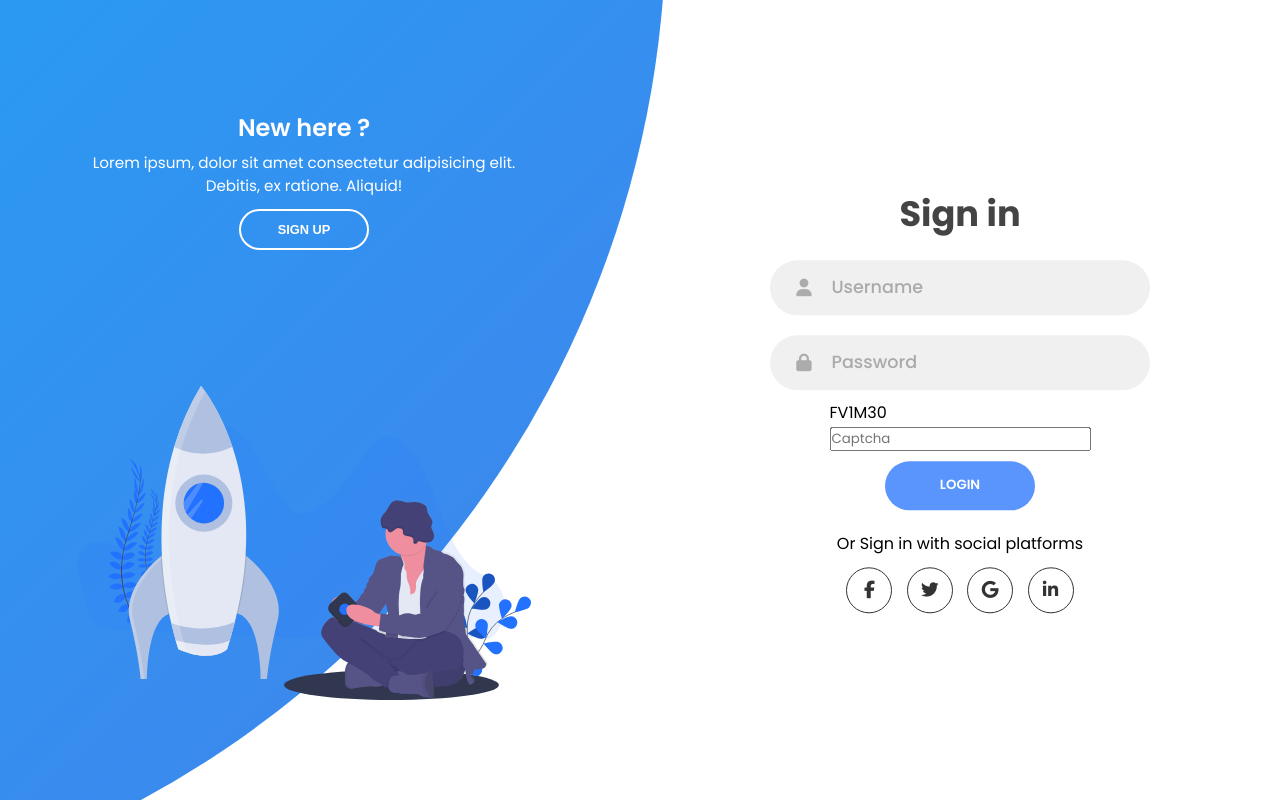
After one commit to PranavKadagadakai/CertifyTrack, a Django app: page /signup in a window 1280 px wide. The commit adds this page. Run offline with Django 5.2, Linux system fonts and the light colour scheme; some libraries are stand-ins or nearby versions.

Commit message:
signup pages

```diff
--- a/Cert/urls.py
+++ b/Cert/urls.py
@@ -4,6 +4,7 @@ from Cert import views
 urlpatterns = [
     path('', views.home, name='home'),
     path('landingpage', views.landingpage, name='landingpage'),
-    path('profile', views.profile, name='profile')
+    path('profile', views.profile, name='profile'),
+    path('signup', views.signup, name='signup')
 
 ]
--- a/Cert/views.py
+++ b/Cert/views.py
@@ -9,3 +9,6 @@ def landingpage(request):
 
 def profile(request):
     return render(request, 'profile.html')
+
+def signup(request):
+    return render(request, 'signup.html')
--- /dev/null
+++ b/static/css/signup.css
@@ -0,0 +1,401 @@
+@import url("https://fonts.googleapis.com/css2?family=Poppins:wght@200;300;400;500;600;700;800&display=swap");
+
+* {
+  margin: 0;
+  padding: 0;
+  box-sizing: border-box;
+}
+
+body,
+input {
+  font-family: "Poppins", sans-serif;
+}
+
+.container {
+  position: relative;
+  width: 100%;
+  background-color: #fff;
+  min-height: 100vh;
+  overflow: hidden;
+}
+
+.forms-container {
+  position: absolute;
+  width: 100%;
+  height: 100%;
+  top: 0;
+  left: 0;
+}
+
+.signin-signup {
+  position: absolute;
+  top: 50%;
+  transform: translate(-50%, -50%);
+  left: 75%;
+  width: 50%;
+  transition: 1s 0.7s ease-in-out;
+  display: grid;
+  grid-template-columns: 1fr;
+  z-index: 5;
+}
+
+form {
+  display: flex;
+  align-items: center;
+  justify-content: center;
+  flex-direction: column;
+  padding: 0rem 5rem;
+  transition: all 0.2s 0.7s;
+  overflow: hidden;
+  grid-column: 1 / 2;
+  grid-row: 1 / 2;
+}
+
+form.sign-up-form {
+  opacity: 0;
+  z-index: 1;
+}
+
+form.sign-in-form {
+  z-index: 2;
+}
+
+.title {
+  font-size: 2.2rem;
+  color: #444;
+  margin-bottom: 10px;
+}
+
+.input-field {
+  max-width: 380px;
+  width: 100%;
+  background-color: #f0f0f0;
+  margin: 10px 0;
+  height: 55px;
+  border-radius: 55px;
+  display: grid;
+  grid-template-columns: 15% 85%;
+  padding: 0 0.4rem;
+  position: relative;
+}
+
+.input-field i {
+  text-align: center;
+  line-height: 55px;
+  color: #acacac;
+  transition: 0.5s;
+  font-size: 1.1rem;
+}
+
+
+.input-field input {
+  background: none;
+  outline: none;
+  border: none;
+  line-height: 1;
+  font-weight: 600;
+  font-size: 1.1rem;
+  color: #333;
+}
+
+.input-field input::placeholder {
+  color: #aaa;
+  font-weight: 500;
+}
+
+.social-text {
+  padding: 0.7rem 0;
+  font-size: 1rem;
+}
+
+.social-media {
+  display: flex;
+  justify-content: center;
+}
+
+.social-icon {
+  height: 46px;
+  width: 46px;
+  display: flex;
+  justify-content: center;
+  align-items: center;
+  margin: 0 0.45rem;
+  color: #333;
+  border-radius: 50%;
+  border: 1px solid #333;
+  text-decoration: none;
+  font-size: 1.1rem;
+  transition: 0.3s;
+}
+
+.social-icon:hover {
+  color: #4481eb;
+  border-color: #4481eb;
+}
+
+.btn {
+  width: 150px;
+  background-color: #5995fd;
+  border: none;
+  outline: none;
+  height: 49px;
+  border-radius: 49px;
+  color: #fff;
+  text-transform: uppercase;
+  font-weight: 600;
+  margin: 10px 0;
+  cursor: pointer;
+  transition: 0.5s;
+}
+
+.btn:hover {
+  background-color: #4d84e2;
+}
+.panels-container {
+  position: absolute;
+  height: 100%;
+  width: 100%;
+  top: 0;
+  left: 0;
+  display: grid;
+  grid-template-columns: repeat(2, 1fr);
+}
+
+.container:before {
+  content: "";
+  position: absolute;
+  height: 2000px;
+  width: 2000px;
+  top: -10%;
+  right: 48%;
+  transform: translateY(-50%);
+  background-image: linear-gradient(-45deg, #4481eb 0%, #04befe 100%);
+  transition: 1.8s ease-in-out;
+  border-radius: 50%;
+  z-index: 6;
+}
+
+.image {
+  width: 100%;
+  transition: transform 1.1s ease-in-out;
+  transition-delay: 0.4s;
+}
+
+.panel {
+  display: flex;
+  flex-direction: column;
+  align-items: flex-end;
+  justify-content: space-around;
+  text-align: center;
+  z-index: 6;
+}
+
+.left-panel {
+  pointer-events: all;
+  padding: 3rem 17% 2rem 12%;
+}
+
+.right-panel {
+  pointer-events: none;
+  padding: 3rem 12% 2rem 17%;
+}
+
+.panel .content {
+  color: #fff;
+  transition: transform 0.9s ease-in-out;
+  transition-delay: 0.6s;
+}
+
+.panel h3 {
+  font-weight: 600;
+  line-height: 1;
+  font-size: 1.5rem;
+}
+
+.panel p {
+  font-size: 0.95rem;
+  padding: 0.7rem 0;
+}
+
+.btn.transparent {
+  margin: 0;
+  background: none;
+  border: 2px solid #fff;
+  width: 130px;
+  height: 41px;
+  font-weight: 600;
+  font-size: 0.8rem;
+}
+
+.right-panel .image,
+.right-panel .content {
+  transform: translateX(800px);
+}
+
+/* ANIMATION */
+
+.container.sign-up-mode:before {
+  transform: translate(100%, -50%);
+  right: 52%;
+}
+
+.container.sign-up-mode .left-panel .image,
+.container.sign-up-mode .left-panel .content {
+  transform: translateX(-800px);
+}
+
+.container.sign-up-mode .signin-signup {
+  left: 25%;
+}
+
+.container.sign-up-mode form.sign-up-form {
+  opacity: 1;
+  z-index: 2;
+}
+
+.container.sign-up-mode form.sign-in-form {
+  opacity: 0;
+  z-index: 1;
+}
+
+.container.sign-up-mode .right-panel .image,
+.container.sign-up-mode .right-panel .content {
+  transform: translateX(0%);
+}
+
+.container.sign-up-mode .left-panel {
+  pointer-events: none;
+}
+
+.container.sign-up-mode .right-panel {
+  pointer-events: all;
+}
+
+@media (max-width: 870px) {
+  .container {
+    min-height: 800px;
+    height: 100vh;
+  }
+  .signin-signup {
+    width: 100%;
+    top: 95%;
+    transform: translate(-50%, -100%);
+    transition: 1s 0.8s ease-in-out;
+  }
+
+  .signin-signup,
+  .container.sign-up-mode .signin-signup {
+    left: 50%;
+  }
+
+  .panels-container {
+    grid-template-columns: 1fr;
+    grid-template-rows: 1fr 2fr 1fr;
+  }
+
+  .panel {
+    flex-direction: row;
+    justify-content: space-around;
+    align-items: center;
+    padding: 2.5rem 8%;
+    grid-column: 1 / 2;
+  }
+
+  .right-panel {
+    grid-row: 3 / 4;
+  }
+
+  .left-panel {
+    grid-row: 1 / 2;
+  }
+
+  .image {
+    width: 200px;
+    transition: transform 0.9s ease-in-out;
+    transition-delay: 0.6s;
+  }
+
+  .panel .content {
+    padding-right: 15%;
+    transition: transform 0.9s ease-in-out;
+    transition-delay: 0.8s;
+  }
+
+  .panel h3 {
+    font-size: 1.2rem;
+  }
+
+  .panel p {
+    font-size: 0.7rem;
+    padding: 0.5rem 0;
+  }
+
+  .btn.transparent {
+    width: 110px;
+    height: 35px;
+    font-size: 0.7rem;
+  }
+
+  .container:before {
+    width: 1500px;
+    height: 1500px;
+    transform: translateX(-50%);
+    left: 30%;
+    bottom: 68%;
+    right: initial;
+    top: initial;
+    transition: 2s ease-in-out;
+  }
+
+  .container.sign-up-mode:before {
+    transform: translate(-50%, 100%);
+    bottom: 32%;
+    right: initial;
+  }
+
+  .container.sign-up-mode .left-panel .image,
+  .container.sign-up-mode .left-panel .content {
+    transform: translateY(-300px);
+  }
+
+  .container.sign-up-mode .right-panel .image,
+  .container.sign-up-mode .right-panel .content {
+    transform: translateY(0px);
+  }
+
+  .right-panel .image,
+  .right-panel .content {
+    transform: translateY(300px);
+  }
+
+  .container.sign-up-mode .signin-signup {
+    top: 5%;
+    transform: translate(-50%, 0);
+  }
+}
+
+@media (max-width: 570px) {
+  form {
+    padding: 0 1.5rem;
+  }
+
+  .image {
+    display: none;
+  }
+  .panel .content {
+    padding: 0.5rem 1rem;
+  }
+  .container {
+    padding: 1.5rem;
+  }
+
+  .container:before {
+    bottom: 72%;
+    left: 50%;
+  }
+
+  .container.sign-up-mode:before {
+    bottom: 28%;
+    left: 50%;
+  }
+}
--- /dev/null
+++ b/static/js/app.js
@@ -0,0 +1,71 @@
+const sign_in_btn = document.querySelector("#sign-in-btn");
+const sign_up_btn = document.querySelector("#sign-up-btn");
+const container = document.querySelector(".container");
+
+// Toggle between Sign Up and Sign In modes
+sign_up_btn.addEventListener("click", () => {
+  container.classList.add("sign-up-mode");
+});
+
+sign_in_btn.addEventListener("click", () => {
+  container.classList.remove("sign-up-mode");
+});
+
+// Captcha functionality for both forms
+var allValue = [
+  'A', 'B', 'C', 'D', 'E', 'F', 'G', 'H', 'I', 'J', 'K', 'L', 'M', 'N', 'O', 'P',
+  'Q', 'R', 'S', 'T', 'U', 'V', 'W', 'X', 'Y', 'Z', '1', '2', '3', '4', '5',
+  '6', '7', '8', '9', '0'
+];
+
+function generateCaptcha() {
+  let cValue = "";
+  for (let i = 0; i < 6; i++) {
+    cValue += allValue[Math.floor(Math.random() * allValue.length)];
+  }
+  return cValue;
+}
+
+// Set initial captchas
+const captchaValueSignIn = document.querySelector("#captchaValueSignIn");
+const captchaValueSignUp = document.querySelector("#captchaValueSignUp");
+
+const inputCaptchaSignIn = document.querySelector("#inputCaptchaSignIn");
+const inputCaptchaSignUp = document.querySelector("#inputCaptchaSignUp");
+
+const submitBtnSignIn = document.querySelector("#submitBtnSignIn");
+const submitBtnSignUp = document.querySelector("#submitBtnSignUp");
+
+let currentCaptchaSignIn = generateCaptcha();
+let currentCaptchaSignUp = generateCaptcha();
+
+captchaValueSignIn.textContent = currentCaptchaSignIn;
+captchaValueSignUp.textContent = currentCaptchaSignUp;
+
+// Validate Sign In captcha
+submitBtnSignIn.addEventListener("click", () => {
+  const inputValue = inputCaptchaSignIn.value;
+  if (inputValue === currentCaptchaSignIn) {
+    alert("Sign In Successful");
+    // Add your form submission logic here
+    document.querySelector("#signInForm").submit();
+  } else if (inputValue === "") {
+    alert("Invalid Captcha: Field is Empty");
+  } else {
+    alert("Invalid Captcha: Try Again");
+  }
+});
+
+// Validate Sign Up captcha
+submitBtnSignUp.addEventListener("click", () => {
+  const inputValue = inputCaptchaSignUp.value;
+  if (inputValue === currentCaptchaSignUp) {
+    alert("Sign Up Successful");
+    // Add your form submission logic here
+    document.querySelector("#signUpForm").submit();
+  } else if (inputValue === "") {
+    alert("Invalid Captcha: Field is Empty");
+  } else {
+    alert("Invalid Captcha: Try Again");
+  }
+});
--- a/templates/base.html
+++ b/templates/base.html
@@ -19,7 +19,7 @@
           <li><a href="{% url 'home' %}">Home</a></li>
           <li><a href="#">About</a></li>
           <li><a href="#">Contact</a></li>
-          <li><a href="#">Profile</a></li>
+          <li><a href="{% url 'profile' %}">Profile</a></li>
         </ul>
       </nav>
     </header>
--- a/templates/profile.html
+++ b/templates/profile.html
@@ -9,9 +9,7 @@
     <p>
         <h2>
             this is profile page
-            if user has not login then he should first login and then see the details.
-            else he can see the details.
-            also should have the options to fill the details coz we want to retrieve soem details.
+
         </h2>
     </p>
 </body>
--- /dev/null
+++ b/templates/signup.html
@@ -0,0 +1,122 @@
+<!DOCTYPE html>
+<html lang="en">
+  <head>
+    {% load static %}
+    <meta charset="UTF-8" />
+    <meta name="viewport" content="width=device-width, initial-scale=1.0" />
+    <script
+      src="https://kit.fontawesome.com/64d58efce2.js"
+      crossorigin="anonymous"
+    ></script>
+    <link rel="stylesheet" href="{% static 'css/signup.css' %}" />
+    <title>Sign in & Sign up Form</title>
+  </head>
+  <body>
+    <div class="container">
+      <div class="forms-container">
+        <div class="signin-signup">
+          <!-- Sign In Form -->
+          <form action="#" class="sign-in-form" id="signInForm">
+            <h2 class="title">Sign in</h2>
+            <div class="input-field">
+              <i class="fas fa-user"></i>
+              <input type="text" placeholder="Username" />
+            </div>
+            <div class="input-field">
+              <i class="fas fa-lock"></i>
+              <input type="password" placeholder="Password" />
+            </div>
+            <div class="captcha">
+                <div id="captchaValueSignIn">AAAAAA</div>
+                <input id="inputCaptchaSignIn" type="text" placeholder="Captcha" />
+            </div>
+            <input type="button" value="Login" class="btn solid" id="submitBtnSignIn" />
+            <p class="social-text">Or Sign in with social platforms</p>
+            <div class="social-media">
+              <a href="#" class="social-icon">
+                <i class="fab fa-facebook-f"></i>
+              </a>
+              <a href="#" class="social-icon">
+                <i class="fab fa-twitter"></i>
+              </a>
+              <a href="#" class="social-icon">
+                <i class="fab fa-google"></i>
+              </a>
+              <a href="#" class="social-icon">
+                <i class="fab fa-linkedin-in"></i>
+              </a>
+            </div>
+          </form>
+
+          <!-- Sign Up Form -->
+          <form action="#" class="sign-up-form" id="signUpForm">
+            <h2 class="title">Sign up</h2>
+            <div class="input-field">
+              <i class="fas fa-user"></i>
+              <input type="text" placeholder="Username" />
+            </div>
+            <div class="input-field">
+              <i class="fas fa-envelope"></i>
+              <input type="email" placeholder="Email" />
+            </div>
+            <div class="input-field">
+              <i class="fas fa-lock"></i>
+              <input type="password" placeholder="Password" />
+            </div>
+            <div class="captcha">
+                <div id="captchaValueSignUp">BBBBBB</div>
+                <input id="inputCaptchaSignUp" type="text" placeholder="Captcha" />
+            </div>
+            <input type="button" class="btn" value="Sign up" id="submitBtnSignUp" />
+            <p class="social-text">Or Sign up with social platforms</p>
+            <div class="social-media">
+              <a href="#" class="social-icon">
+                <i class="fab fa-facebook-f"></i>
+              </a>
+              <a href="#" class="social-icon">
+                <i class="fab fa-twitter"></i>
+              </a>
+              <a href="#" class="social-icon">
+                <i class="fab fa-google"></i>
+              </a>
+              <a href="#" class="social-icon">
+                <i class="fab fa-linkedin-in"></i>
+              </a>
+            </div>
+          </form>
+        </div>
+      </div>
+
+      <div class="panels-container">
+        <div class="panel left-panel">
+          <div class="content">
+            <h3>New here ?</h3>
+            <p>
+              Lorem ipsum, dolor sit amet consectetur adipisicing elit. Debitis,
+              ex ratione. Aliquid!
+            </p>
+            <button class="btn transparent" id="sign-up-btn">
+              Sign up
+            </button>
+          </div>
+          <img src="{% static 'images/log.svg' %}" class="image" alt="Log Image" />
+        </div>
+        <div class="panel right-panel">
+          <div class="content">
+            <h3>One of us ?</h3>
+            <p>
+              Lorem ipsum dolor sit amet consectetur adipisicing elit. Nostrum
+              laboriosam ad deleniti.
+            </p>
+            <button class="btn transparent" id="sign-in-btn">
+              Sign in
+            </button>
+          </div>
+          <img src="{% static 'images/register.svg' %}" class="image" alt="Register Image" />
+        </div>
+      </div>
+    </div>
+
+    <script src="{% static 'js/app.js' %}"></script>
+  </body>
+</html>
```
Also changed, not shown: static/images/log.svg (added), static/images/register.svg (added).
